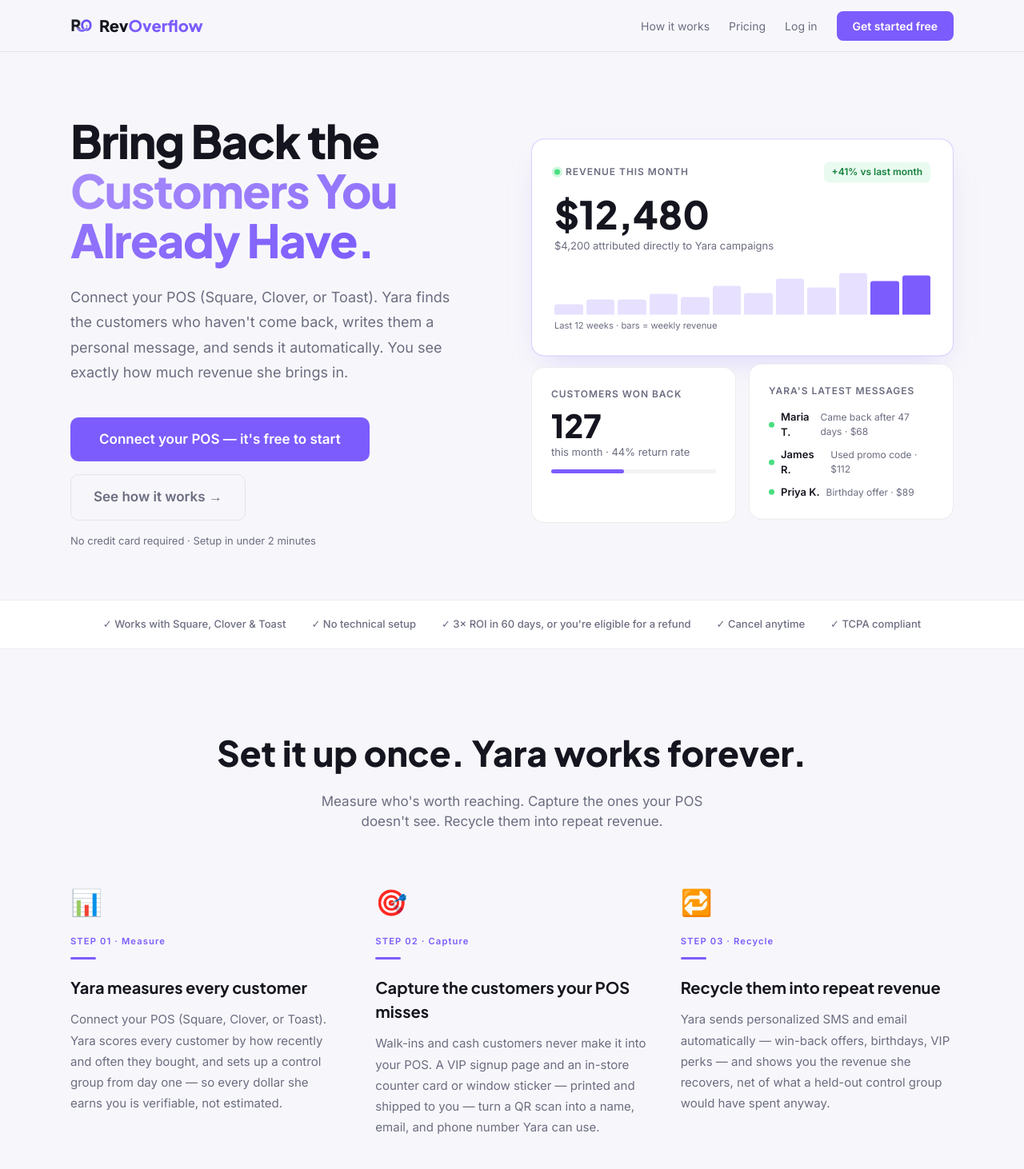
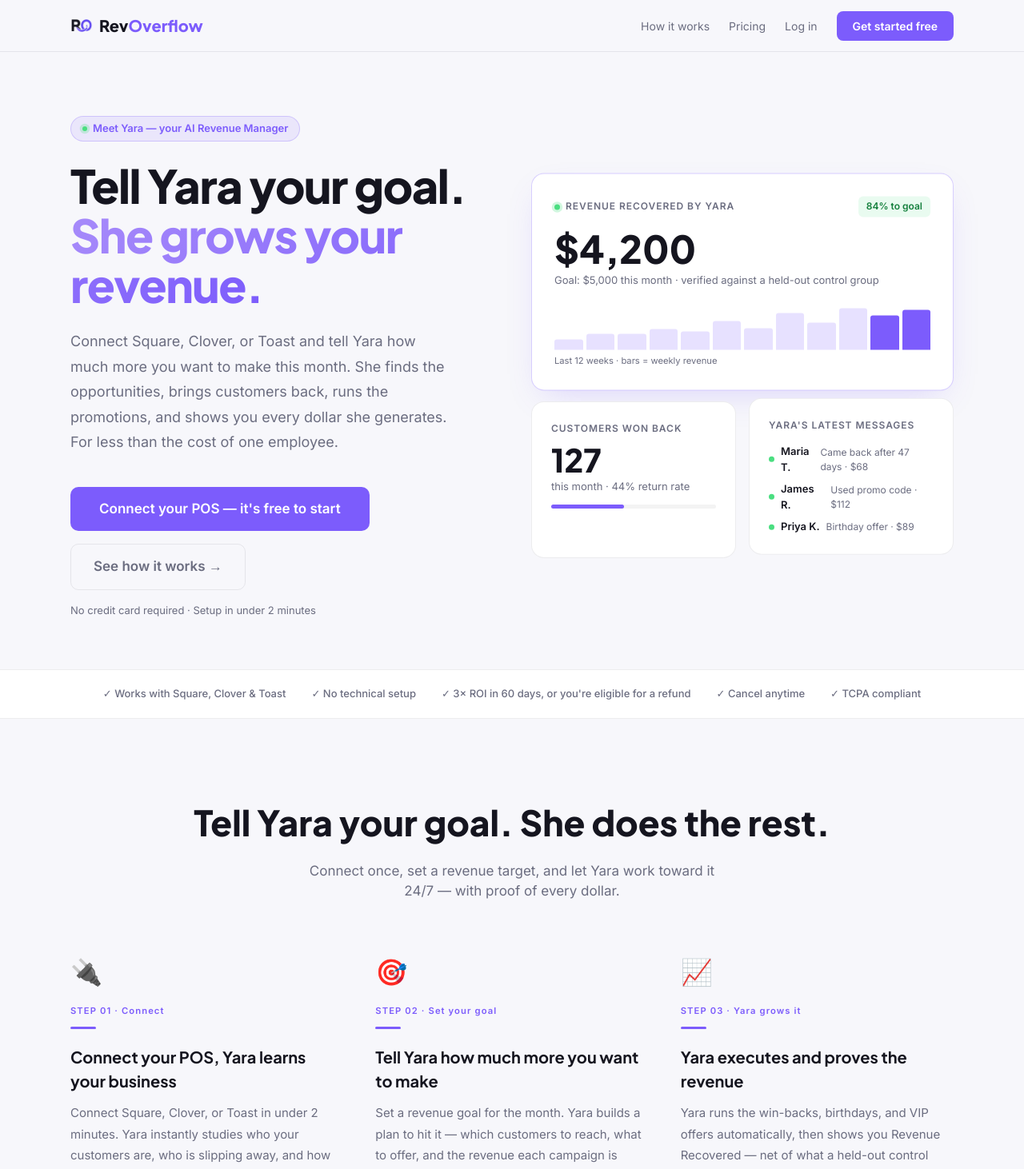
Before and after one commit to connectwithsimeon-hue/RevOverflow, a Next.js app: page / in a window 1280 px wide. Shown: the top 1462 px of the page at 80% size. Built offline with nearby package versions, Linux system fonts and the light colour scheme; no server answers.

Commit message:
chore: push pending changes

```diff
--- a/app/admin/page.tsx
+++ b/app/admin/page.tsx
@@ -1,5 +1,6 @@
 import { redirect } from 'next/navigation'
 import { createClient, createServiceClient } from '@/lib/supabase/server'
+import { PLAN_MONTHLY_COST } from '@/lib/guarantee'
 
 const ADMIN_EMAIL = 'cleanrideapp@gmail.com'
 
@@ -39,15 +40,37 @@
     countMap[row.merchant_id] = (countMap[row.merchant_id] ?? 0) + 1
   }
 
+  // Control-group-verified revenue Yara has generated across ALL merchants.
+  // One cheap query: incremental conversion value on non-control sends that
+  // actually converted (mirrors lib/attribution on the treated side).
+  const { data: convRows } = await service
+    .from('campaign_sends')
+    .select('conversion_value')
+    .eq('is_control_group', false)
+    .not('converted_at', 'is', null)
+  const totalRevenueRecovered = (convRows ?? []).reduce((s, r) => s + parseFloat(r.conversion_value ?? '0'), 0)
+
   const totalMerchants = merchants?.length ?? 0
   const totalCreditsOut = (ledger ?? []).filter(l => l.amount < 0).reduce((s, l) => s + Math.abs(l.amount), 0)
-  const paidMerchants = (merchants ?? []).filter(m => m.plan !== 'starter').length
+  const paidMerchants = (merchants ?? []).filter(m => m.plan && m.plan !== 'starter').length
+
+  // MRR = sum of each paying merchant's monthly plan cost.
+  const mrr = (merchants ?? []).reduce((s, m) => s + (PLAN_MONTHLY_COST[m.plan as string] ?? 0), 0)
+
+  // Active = merchant has finished an initial sync (data is live).
+  const activeMerchants = (merchants ?? []).filter(m => m.sync_status === 'complete').length
+
+  const fmtMoney = (n: number) =>
+    n.toLocaleString('en-US', { style: 'currency', currency: 'USD', minimumFractionDigits: 0, maximumFractionDigits: 0 })
 
   function planBadge(plan: string) {
     const colors: Record<string, string> = {
       starter: '#6b7280',
-      brain: '#7c5cfc',
-      empire: '#f59e0b',
+      capture: '#0ea5e9',
+      core:    '#7c5cfc',
+      brain:   '#a855f7',
+      empire:  '#f59e0b',
+      network: '#ec4899',
     }
     return colors[plan] ?? '#6b7280'
   }
@@ -86,13 +109,15 @@
         {/* Summary cards */}
         <div style={{ display: 'grid', gridTemplateColumns: 'repeat(auto-fit, minmax(180px, 1fr))', gap: '1rem', marginBottom: '2.5rem' }}>
           {[
+            { label: 'Monthly recurring revenue', value: fmtMoney(mrr), accent: true },
+            { label: 'Revenue recovered for merchants', value: fmtMoney(totalRevenueRecovered), accent: true },
             { label: 'Total merchants', value: totalMerchants },
             { label: 'Paid plans', value: paidMerchants },
-            { label: 'Free (Starter)', value: totalMerchants - paidMerchants },
+            { label: 'Active (synced)', value: activeMerchants },
             { label: 'Credits used (last 50 txns)', value: totalCreditsOut.toLocaleString() },
           ].map(card => (
-            <div key={card.label} style={{ backgroundColor: 'var(--surface)', border: '1px solid var(--border)', borderRadius: '14px', padding: '1.25rem 1.5rem' }}>
-              <div style={{ fontSize: '1.75rem', fontWeight: 800, marginBottom: '0.25rem' }}>{card.value}</div>
+            <div key={card.label} style={{ backgroundColor: 'var(--surface)', border: card.accent ? '1px solid rgba(124,92,252,0.4)' : '1px solid var(--border)', borderRadius: '14px', padding: '1.25rem 1.5rem' }}>
+              <div style={{ fontSize: '1.75rem', fontWeight: 800, marginBottom: '0.25rem', color: card.accent ? 'var(--violet-light)' : 'inherit' }}>{card.value}</div>
               <div style={{ color: 'var(--text-secondary)', fontSize: '0.8125rem' }}>{card.label}</div>
             </div>
           ))}
--- a/app/dashboard/page.tsx
+++ b/app/dashboard/page.tsx
@@ -139,6 +139,12 @@
 
   // Guarantee status (runs fast — only reads outcome_log)
   const guarantee = await computeGuaranteeStatus(merchant.id)
+
+  // Revenue Recovered = the dollars Yara actually generated, control-group
+  // verified (same math as the Campaigns page). This is the North Star metric
+  // and leads the dashboard — never gross sales, which RevOverflow didn't cause.
+  const revenueRecovered = guarantee?.revenueRecovered ?? 0
+  const roiMultiple = guarantee?.roiMultiple ?? 0
 
   const hasScores = (segmentRows?.length || 0) > 0
 
@@ -308,15 +314,21 @@
           <div className="grid grid-cols-2 gap-4">
             <KpiCard
               icon="💰" gradient="linear-gradient(135deg, #7C5CFC 0%, #a78bfa 100%)" accent="#7C5CFC"
-              label="Revenue This Month"
+              label="Revenue Recovered by Yara"
+              value={`$${revenueRecovered.toLocaleString('en-US', { minimumFractionDigits: 0, maximumFractionDigits: 0 })}`}
+              footnote={
+                revenueRecovered > 0
+                  ? (guarantee?.eligible ? `${roiMultiple.toFixed(1)}× ROI · control-group verified` : 'control-group verified')
+                  : 'set a goal to get started'
+              }
+              footnoteColor={revenueRecovered > 0 ? '#15803d' : undefined}
+            />
+            <KpiCard
+              icon="📊" gradient="linear-gradient(135deg, #60a5fa 0%, #38bdf8 100%)" accent="#60a5fa"
+              label="Total Sales This Month"
               value={`$${thisMonthRev.toLocaleString('en-US', { minimumFractionDigits: 0, maximumFractionDigits: 0 })}`}
               trendPct={lastMonthRev > 0 ? revChange : undefined}
-            />
-            <KpiCard
-              icon="👥" gradient="linear-gradient(135deg, #60a5fa 0%, #38bdf8 100%)" accent="#60a5fa"
-              label="Total Customers"
-              value={totalCustomers.toLocaleString()}
-              footnote={`${reachable.toLocaleString()} reachable`}
+              footnote={`${totalCustomers.toLocaleString()} customers · ${reachable.toLocaleString()} reachable`}
             />
             <KpiCard
               icon="⚠️" gradient="linear-gradient(135deg, #fbbf24 0%, #fb923c 100%)" accent="#fbbf24"
@@ -336,6 +348,9 @@
           <ReachableBaseMeter reachable={reachable} total={totalCustomers} modeA={modeA} />
         </div>
 
+        {/* ── Goal Mode — the revenue loop leads the dashboard ──────────── */}
+        {isConnected && hasScores && <GoalModeWidget />}
+
         {/* ── Guarantee banner ──────────────────────────────────────────── */}
         {guarantee?.eligible && (
           <GuaranteeBanner {...guarantee} />
@@ -350,9 +365,6 @@
           hasVipSetup={hasVipSetup}
           reachable={reachable}
         />
-
-        {/* ── Goal Mode — autonomous execution toward revenue target ─────── */}
-        {isConnected && hasScores && <GoalModeWidget />}
 
         {/* ── Yara Trust Score (collapses to a header — expands on click) ── */}
         {isConnected && hasScores && <TrustScoreWidget />}
--- a/app/layout.tsx
+++ b/app/layout.tsx
@@ -2,8 +2,8 @@
 import './globals.css'
 
 export const metadata: Metadata = {
-  title: 'RevOverflow — We Bring Your Customers Back',
-  description: 'RevOverflow connects to your POS (Square, Clover, or Toast) and automatically wins back the customers who drifted away — with proof of every dollar it makes you.',
+  title: 'RevOverflow — Meet Yara, Your AI Revenue Manager',
+  description: 'Connect Square, Clover, or Toast and tell Yara your revenue goal. She finds the opportunities, brings customers back, runs the promotions, and proves every dollar she generates — for less than the cost of one employee.',
   metadataBase: new URL(process.env.NEXT_PUBLIC_APP_URL || 'https://revoverflow.com'),
 }
 
--- a/app/page.tsx
+++ b/app/page.tsx
@@ -132,16 +132,20 @@
 
           {/* Left: copy */}
           <div className="text-center lg:text-left">
+            <div style={{ display: 'inline-flex', alignItems: 'center', gap: '0.4375rem', background: 'rgba(124,92,252,0.1)', border: '1px solid rgba(124,92,252,0.25)', borderRadius: '100px', padding: '0.3125rem 0.875rem', marginBottom: '1.5rem' }}>
+              <span style={{ width: 6, height: 6, borderRadius: '50%', backgroundColor: '#4ade80', display: 'inline-block', animation: 'livePulse 2s infinite' }} />
+              <span style={{ color: 'var(--violet)', fontSize: '0.8125rem', fontWeight: 700 }}>Meet Yara — your AI Revenue Manager</span>
+            </div>
             <h1 style={{ fontFamily: "'Plus Jakarta Sans', sans-serif", fontSize: 'clamp(2.75rem, 4.5vw, 3.75rem)', fontWeight: 800, lineHeight: 1.08, letterSpacing: '-0.025em', margin: '0 0 1.5rem' }}>
-              Bring Back the<br />
+              Tell Yara your goal.<br />
               <span style={{ background: 'linear-gradient(135deg, #a78bfa 0%, #7C5CFC 100%)', WebkitBackgroundClip: 'text', WebkitTextFillColor: 'transparent' }}>
-                Customers You Already Have.
+                She grows your revenue.
               </span>
             </h1>
             <p style={{ color: 'var(--text-secondary)', fontSize: '1.125rem', lineHeight: 1.75 }} className="max-w-none lg:max-w-[480px] mx-auto lg:mx-0 mb-10">
-              Connect your POS (Square, Clover, or Toast). Yara finds the customers who haven't come back,
-              writes them a personal message, and sends it automatically.
-              You see exactly how much revenue she brings in.
+              Connect Square, Clover, or Toast and tell Yara how much more you want to make this month.
+              She finds the opportunities, brings customers back, runs the promotions, and shows you
+              every dollar she generates. For less than the cost of one employee.
             </p>
             <div className="flex flex-wrap gap-4 justify-center lg:justify-start">
               <Link href="/signup" style={{ backgroundColor: 'var(--violet)', color: '#fff', borderRadius: '10px', fontWeight: 700, padding: '0.9375rem 2.25rem', fontSize: '1.0625rem', textDecoration: 'none' }}>
@@ -162,14 +166,14 @@
               <div style={{ display: 'flex', alignItems: 'center', justifyContent: 'space-between', marginBottom: '1rem', flexWrap: 'wrap', gap: '0.5rem' }}>
                 <div style={{ display: 'flex', alignItems: 'center', gap: '0.4375rem' }}>
                   <span style={{ width: 7, height: 7, borderRadius: '50%', backgroundColor: '#4ade80', display: 'inline-block', animation: 'livePulse 2s infinite' }} />
-                  <div style={{ color: 'var(--text-secondary)', fontSize: '0.75rem', fontWeight: 600, textTransform: 'uppercase', letterSpacing: '0.08em' }}>Revenue This Month</div>
+                  <div style={{ color: 'var(--text-secondary)', fontSize: '0.75rem', fontWeight: 600, textTransform: 'uppercase', letterSpacing: '0.08em' }}>Revenue Recovered by Yara</div>
                 </div>
-                <span style={{ background: 'rgba(74,222,128,0.12)', color: '#15803d', borderRadius: '6px', padding: '0.25rem 0.625rem', fontSize: '0.75rem', fontWeight: 700 }}>+41% vs last month</span>
+                <span style={{ background: 'rgba(74,222,128,0.12)', color: '#15803d', borderRadius: '6px', padding: '0.25rem 0.625rem', fontSize: '0.75rem', fontWeight: 700 }}>84% to goal</span>
               </div>
               <div style={{ fontFamily: "'Plus Jakarta Sans', sans-serif", fontSize: '3rem', fontWeight: 800, lineHeight: 1, marginBottom: '0.375rem' }}>
-                $<AnimatedNumber target={12480} />
+                $<AnimatedNumber target={4200} />
               </div>
-              <div style={{ color: 'var(--text-secondary)', fontSize: '0.8125rem', marginBottom: '1.5rem' }}>$4,200 attributed directly to Yara campaigns</div>
+              <div style={{ color: 'var(--text-secondary)', fontSize: '0.8125rem', marginBottom: '1.5rem' }}>Goal: $5,000 this month · verified against a held-out control group</div>
               <div className="flex items-end gap-1" style={{ height: 52 }}>
                 {barHeights.map((h, i) => (
                   <div key={i} style={{
@@ -233,32 +237,32 @@
         <div className="max-w-6xl mx-auto px-6">
           <div style={{ textAlign: 'center', marginBottom: '4rem' }}>
             <h2 style={{ fontFamily: "'Plus Jakarta Sans', sans-serif", fontSize: 'clamp(1.875rem, 3.5vw, 2.75rem)', fontWeight: 800, marginBottom: '1rem' }}>
-              Set it up once. Yara works forever.
+              Tell Yara your goal. She does the rest.
             </h2>
             <p style={{ color: 'var(--text-secondary)', fontSize: '1.0625rem', maxWidth: 520, margin: '0 auto' }}>
-              Measure who's worth reaching. Capture the ones your POS doesn't see. Recycle them into repeat revenue.
+              Connect once, set a revenue target, and let Yara work toward it 24/7 — with proof of every dollar.
             </p>
           </div>
 
           <div className="grid grid-cols-1 md:grid-cols-3 gap-10">
             {[
               {
-                step: '01 · Measure',
-                title: 'Yara measures every customer',
-                body: 'Connect your POS (Square, Clover, or Toast). Yara scores every customer by how recently and often they bought, and sets up a control group from day one — so every dollar she earns you is verifiable, not estimated.',
-                icon: '📊',
+                step: '01 · Connect',
+                title: 'Connect your POS, Yara learns your business',
+                body: 'Connect Square, Clover, or Toast in under 2 minutes. Yara instantly studies who your customers are, who is slipping away, and how much revenue is sitting in customers who stopped coming back.',
+                icon: '🔌',
               },
               {
-                step: '02 · Capture',
-                title: 'Capture the customers your POS misses',
-                body: 'Walk-ins and cash customers never make it into your POS. A VIP signup page and an in-store counter card or window sticker — printed and shipped to you — turn a QR scan into a name, email, and phone number Yara can use.',
+                step: '02 · Set your goal',
+                title: 'Tell Yara how much more you want to make',
+                body: 'Set a revenue goal for the month. Yara builds a plan to hit it — which customers to reach, what to offer, and the revenue each campaign is expected to bring in. You approve with one tap.',
                 icon: '🎯',
               },
               {
-                step: '03 · Recycle',
-                title: 'Recycle them into repeat revenue',
-                body: 'Yara sends personalized SMS and email automatically — win-back offers, birthdays, VIP perks — and shows you the revenue she recovers, net of what a held-out control group would have spent anyway.',
-                icon: '🔁',
+                step: '03 · Yara grows it',
+                title: 'Yara executes and proves the revenue',
+                body: 'Yara runs the win-backs, birthdays, and VIP offers automatically, then shows you Revenue Recovered — net of what a held-out control group would have spent anyway. Real dollars, not estimates.',
+                icon: '📈',
               },
             ].map((item) => (
               <div key={item.step} style={{ position: 'relative' }}>
@@ -421,11 +425,12 @@
       <section style={{ padding: '6rem 0', backgroundColor: 'var(--surface)', borderTop: '1px solid var(--border)' }}>
         <div className="max-w-2xl mx-auto px-6 text-center">
           <h2 style={{ fontFamily: "'Plus Jakarta Sans', sans-serif", fontSize: 'clamp(2rem, 4vw, 3rem)', fontWeight: 800, lineHeight: 1.15, marginBottom: '1.25rem' }}>
-            Your customers are out there.<br />
-            <span style={{ color: 'var(--violet)' }}>Yara will bring them back.</span>
+            Hire Yara today.<br />
+            <span style={{ color: 'var(--violet)' }}>Your AI Revenue Manager.</span>
           </h2>
           <p style={{ color: 'var(--text-secondary)', fontSize: '1.0625rem', lineHeight: 1.75, marginBottom: '2.5rem' }}>
-            Connect your POS in 2 minutes. Yara scores your customers and gets to work the same day.
+            For less than the cost of one employee, Yara works 24/7 to grow your revenue.
+            Connect your POS in 2 minutes, set your goal, and she gets to work the same day.
             No technical setup. No contracts. 3× ROI in 60 days, or you're eligible for a refund.
           </p>
           <Link href="/signup" style={{ backgroundColor: 'var(--violet)', color: '#fff', borderRadius: '12px', fontWeight: 700, padding: '1rem 2.75rem', fontSize: '1.125rem', textDecoration: 'none', display: 'inline-block' }}>
@@ -445,8 +450,8 @@
           </span>
           <span style={{ color: 'var(--text-secondary)', fontSize: '0.8125rem' }}>© 2026 RevOverflow. All rights reserved.</span>
           <div className="flex gap-6">
-            <a href="#" style={{ color: 'var(--text-secondary)', fontSize: '0.8125rem', textDecoration: 'none' }}>Privacy</a>
-            <a href="#" style={{ color: 'var(--text-secondary)', fontSize: '0.8125rem', textDecoration: 'none' }}>Terms</a>
+            <Link href="/privacy" style={{ color: 'var(--text-secondary)', fontSize: '0.8125rem', textDecoration: 'none' }}>Privacy</Link>
+            <Link href="/terms" style={{ color: 'var(--text-secondary)', fontSize: '0.8125rem', textDecoration: 'none' }}>Terms</Link>
           </div>
         </div>
       </footer>
```
